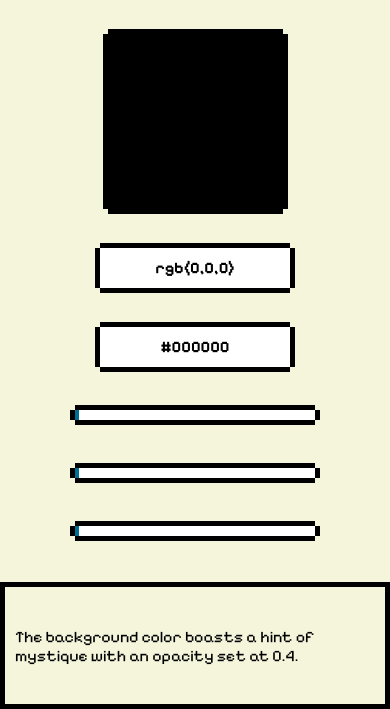
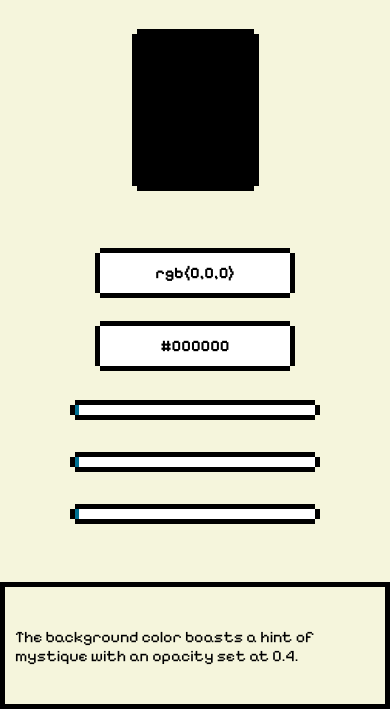
Before and after one commit to Sanjay1592000/Color_Palette, a plain HTML site: page index.html in a window 390 px wide. Shown: the part 135-844 px from the top of the page. Drawn offline with Linux system fonts and the light colour scheme.

Commit message:
responsive design

```diff
--- a/index.html
+++ b/index.html
@@ -1,15 +1,18 @@
 <!DOCTYPE html>
 <html lang="en">
+
 <head>
     <meta charset="UTF-8">
     <meta name="viewport" content="width=device-width, initial-scale=1.0">
     <link rel="preconnect" href="https://fonts.googleapis.com">
     <link rel="preconnect" href="https://fonts.gstatic.com" crossorigin>
-    <link href="https://fonts.googleapis.com/css2?family=Pixelify+Sans:wght@400;500;600;700&display=swap" rel="stylesheet">
+    <link href="https://fonts.googleapis.com/css2?family=Pixelify+Sans:wght@400;500;600;700&display=swap"
+        rel="stylesheet">
     <link rel="shortcut icon" href="image/color_logo.png" type="image/x-icon">
     <link rel="stylesheet" href="style.css">
     <title>Color Palette</title>
 </head>
+
 <body>
     <div class="container">
         <header>
@@ -18,9 +21,10 @@
         </header>
         <div class="subcontainer">
             <div class="colorplate" id="color"></div>
+            <div class="collection">
                 <div class="colorval" id="colorval1">rgb(0,0,0)</div>
                 <div class="colorval" id="colorval2">#000000</div>
-            <div class="color" >
+                <div class="color">
                     <input type="range" name="red" id="red" value="0" min="0" max="255">
                 </div>
                 <div class="color">
@@ -30,10 +34,12 @@
                     <input type="range" name="green" id="green" value="0" min="0" max="255">
                 </div>
             </div>
+        </div>
         <footer>
             <p>The background color boasts a hint of mystique with an opacity set at 0.4.</p>
         </footer>
     </div>
     <script src="script.js"></script>
 </body>
+
 </html>
--- a/style.css
+++ b/style.css
@@ -28,17 +28,24 @@ header img{
 }
 .subcontainer{
     display: flex;
-    flex-direction: column;
     align-items: center;
-    justify-content: space-between;
+    justify-content: center;
     width: 100%;
     height: 60%;
 }
 .colorplate{
-    width: 175px;
-    height: 175px;
+    width: 30%;
+    height: 80%;
     background-color: #000000;
     box-shadow: -5px 0 0 0 black,5px 0 0 0 black,0 -5px 0 0 black,0 5px 0 0 black;
+}
+.collection{
+    width: 40%;
+    height: 80%;
+    display: flex;
+    flex-direction: column;
+    align-items: center;
+    justify-content: space-around;
 }
 .colorval{
     text-align: center;
@@ -67,4 +74,20 @@ header img{
     background: #007092;
     height: 10px;
     width: 4px;
-  }
+}
+
+@media only screen and (max-width: 768px)
+{
+    .subcontainer{
+        flex-direction: column;
+        justify-content: space-between;
+    }
+    .colorplate{
+        width: 30%;
+        height: 30%;
+    }
+    .collection{
+        width: 100%;
+        height: 60%;
+    }
+}
```
Lines whose indentation alone changed are shown as unchanged.
